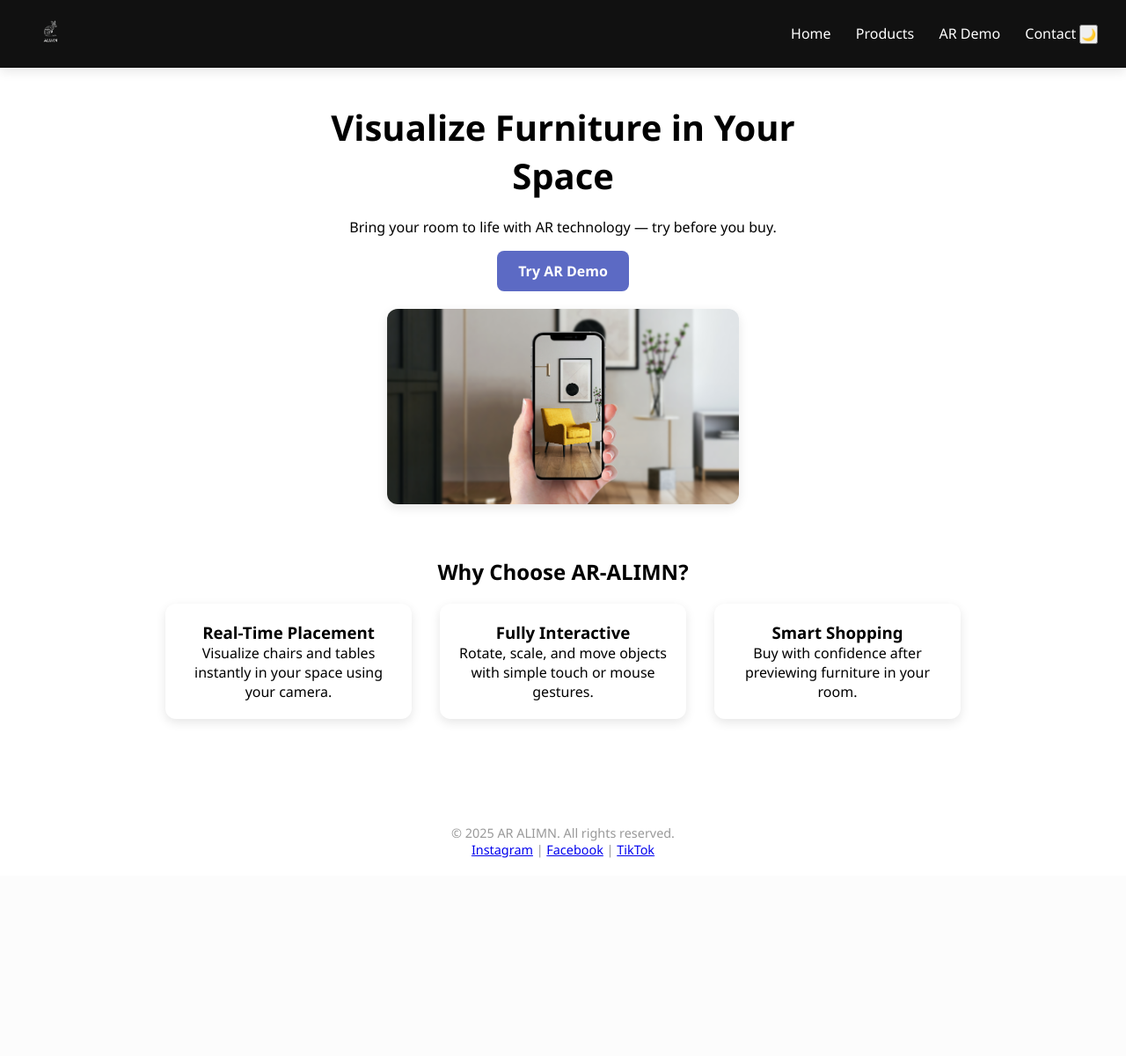
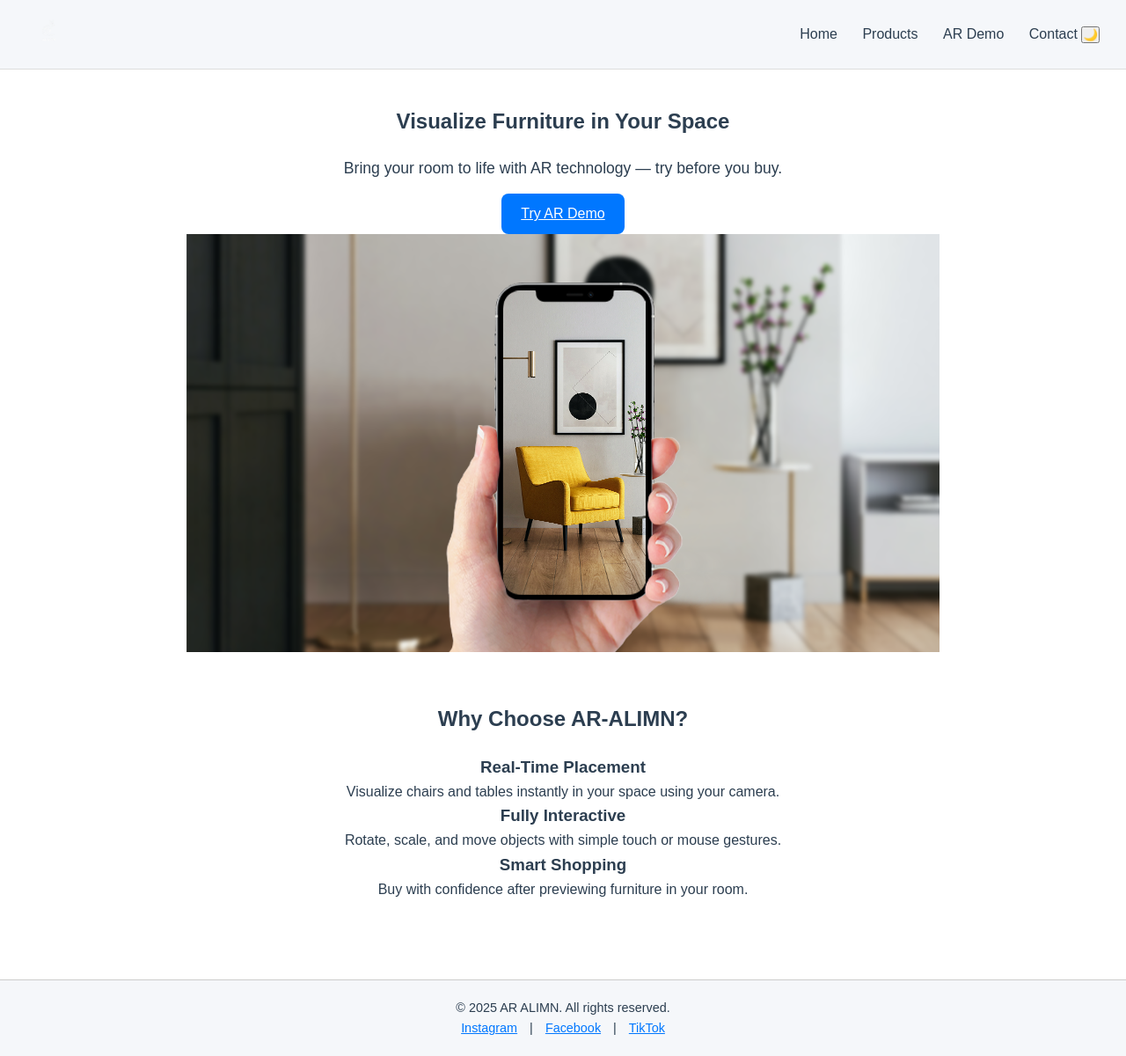
Before and after one commit to naqinizam/ar-alimn-project, a Flask app: page / in a window 1280 px wide. Shown: the whole page at 88% size. Before the commit the page ends 975 px from the top, so only its background shows below. Run offline with Flask 3, Linux system fonts and the light colour scheme.

Commit message:
Updated index.html and UI

```diff
--- a/static/script.js
+++ b/static/script.js
@@ -1,6 +1,4 @@
-// ======================
-// 🌙 DARK MODE TOGGLE
-// ======================
+// === DARK MODE TOGGLE ===
 const themeToggle = document.getElementById("toggle-theme");
 const body = document.body;
 
@@ -25,56 +23,44 @@ themeToggle?.addEventListener("click", () => {
   setTheme(current === "dark" ? "light" : "dark");
 });
 
-
-// ======================
-// 📷 AR CAMERA + OBJECT
-// ======================
-let scale = 1;
-let rotation = 0;
-let posX = 0;
-let posY = 0;
-let isDragging = false;
-let startX, startY;
-let initialDistance = 0;
-
-// Run only on AR Demo page
+// === AR DEMO CAMERA CONTROL ===
 document.addEventListener("DOMContentLoaded", () => {
-  const arButton = document.getElementById("start-ar");
+  const arBtn = document.getElementById("start-ar");
   const arObject = document.getElementById("ar-object");
   const cameraFeed = document.getElementById("camera-feed");
 
-  if (!arButton || !arObject || !cameraFeed) return; // Not on AR page
+  if (!arBtn || !arObject || !cameraFeed) return;
 
-  arButton.addEventListener("click", async () => {
+  arBtn.addEventListener("click", async () => {
     try {
-      document.querySelector(".hero")?.remove();
-      const stream = await navigator.mediaDevices.getUserMedia({
-        video: { facingMode: "environment" }
-      });
+      const stream = await navigator.mediaDevices.getUserMedia({ video: { facingMode: "environment" } });
       cameraFeed.srcObject = stream;
 
       const res = await fetch("/get_model");
       const data = await res.json();
       arObject.src = data.model_url || "https://i.imgur.com/JqYeZLn.png";
 
-      arObject.onload = () => {
-        arObject.style.display = "block";
-        centerObject();
+      // Wait for both video and image to be ready
+      cameraFeed.onloadedmetadata = () => {
+        arObject.onload = () => {
+          arObject.style.display = "block";
+          centerObject();
+        };
       };
     } catch (err) {
-      console.error("AR initialization failed", err);
-      alert("Unable to access camera or load model.");
+      console.error("AR failed", err);
+      alert("Camera access failed.");
     }
   });
 
-  // Center object
+  let scale = 1, rotation = 0, posX = 0, posY = 0, dragging = false, startX, startY;
+
   function centerObject() {
     posX = (cameraFeed.offsetWidth - arObject.offsetWidth) / 2;
     posY = (cameraFeed.offsetHeight - arObject.offsetHeight) / 2;
     updateObjectTransform();
   }
 
-  // Update position, scale, rotation
   function updateObjectTransform() {
     arObject.style.transform = `
       translate(${posX}px, ${posY}px)
@@ -83,72 +69,30 @@ document.addEventListener("DOMContentLoaded", () => {
     `;
   }
 
-  // Dragging - Mouse
-  arObject.addEventListener("mousedown", (e) => {
-    isDragging = true;
+  arObject.addEventListener("mousedown", e => {
+    dragging = true;
     startX = e.clientX - posX;
     startY = e.clientY - posY;
   });
 
-  document.addEventListener("mousemove", (e) => {
-    if (!isDragging) return;
+  document.addEventListener("mousemove", e => {
+    if (!dragging) return;
     posX = e.clientX - startX;
     posY = e.clientY - startY;
     updateObjectTransform();
   });
 
-  document.addEventListener("mouseup", () => {
-    isDragging = false;
+  document.addEventListener("mouseup", () => dragging = false);
+
+  arObject.addEventListener("wheel", e => {
+    e.preventDefault();
+    scale = Math.min(Math.max(0.5, scale - e.deltaY * 0.01), 3);
+    updateObjectTransform();
   });
 
-  // Dragging/Pinch - Touch
-  arObject.addEventListener("touchstart", (e) => {
-    if (e.touches.length === 1) {
-      isDragging = true;
-      startX = e.touches[0].clientX - posX;
-      startY = e.touches[0].clientY - posY;
-    } else if (e.touches.length === 2) {
-      initialDistance = Math.hypot(
-        e.touches[0].clientX - e.touches[1].clientX,
-        e.touches[0].clientY - e.touches[1].clientY
-      );
-    }
-  }, { passive: false });
-
-  document.addEventListener("touchmove", (e) => {
-    if (e.touches.length === 1 && isDragging) {
-      posX = e.touches[0].clientX - startX;
-      posY = e.touches[0].clientY - startY;
-      updateObjectTransform();
-    } else if (e.touches.length === 2) {
-      e.preventDefault();
-      const currentDistance = Math.hypot(
-        e.touches[0].clientX - e.touches[1].clientX,
-        e.touches[0].clientY - e.touches[1].clientY
-      );
-      scale *= currentDistance / initialDistance;
-      scale = Math.min(Math.max(0.5, scale), 3);
-      initialDistance = currentDistance;
-      updateObjectTransform();
-    }
-  }, { passive: false });
-
-  document.addEventListener("touchend", () => {
-    isDragging = false;
-  });
-
-  // Rotate on right-click or long-press
-  arObject.addEventListener("contextmenu", (e) => {
+  arObject.addEventListener("contextmenu", e => {
     e.preventDefault();
     rotation += 30;
     updateObjectTransform();
   });
-
-  // Zoom - Mouse wheel
-  arObject.addEventListener("wheel", (e) => {
-    e.preventDefault();
-    scale = Math.min(Math.max(0.5, scale - e.deltaY * 0.01), 3);
-    updateObjectTransform();
-  }, { passive: false });
-
 });
--- a/static/style.css
+++ b/static/style.css
@@ -1,237 +1,162 @@
-:root {
-  --bg-color-light: #f5f6fa;
-  --bg-color-dark: #1e1e1e;
-  --text-color-light: #1e1e1e;
-  --text-color-dark: #f5f6fa;
-  --accent-color: #5c6ac4;
-  --card-bg-light: #ffffff;
-  --card-bg-dark: #2b2b2b;
-  --border-radius: 12px;
-  --transition: all 0.3s ease;
-  --shadow: 0 4px 12px rgba(0, 0, 0, 0.1);
+/* Modern & Clean Reset */
+* {
+  margin: 0;
+  padding: 0;
+  box-sizing: border-box;
 }
 
-body.light {
-  background: var(--bg-color-light);
-  color: var(--text-color-light);
+body {
+  font-family: 'Poppins', sans-serif;
+  line-height: 1.6;
+  background-color: var(--bg);
+  color: var(--text);
+  transition: background 0.3s, color 0.3s;
+}
+
+:root {
+  --bg: #ffffff;
+  --text: #2c3e50;
+  --accent: #0077ff;
+  --card-bg: #f5f7fa;
 }
 
 body.dark {
-  background: var(--bg-color-dark);
-  color: var(--text-color-dark);
-}
-
-* {
-  box-sizing: border-box;
-  margin: 0;
-  padding: 0;
-  font-family: 'Segoe UI', sans-serif;
+  --bg: #1e1e2f;
+  --text: #f1f1f1;
+  --accent: #4db8ff;
+  --card-bg: #2a2a3b;
 }
 
 header {
+  background-color: var(--card-bg);
+  padding: 15px 30px;
   display: flex;
+  justify-content: space-between;
   align-items: center;
-  justify-content: space-between;
-  padding: 16px 32px;
-  background: #111;
-  color: white;
-  position: sticky;
-  top: 0;
-  z-index: 100;
-  box-shadow: var(--shadow);
+  border-bottom: 1px solid #ddd;
 }
 
 .logo img {
-  height: 48px;
-  width: auto;
+  height: 42px;
 }
 
 nav a {
-  color: white;
   text-decoration: none;
+  color: var(--text);
   margin-left: 24px;
   font-weight: 500;
-  transition: color 0.3s ease;
+  font-size: 1rem;
+  transition: color 0.3s;
 }
 
 nav a:hover {
-  color: var(--accent-color);
-}
-
-.toggle-mode {
-  cursor: pointer;
-  font-size: 18px;
-  margin-left: 20px;
-  color: var(--accent-color);
+  color: var(--accent);
 }
 
 main {
   padding: 40px 20px;
-  max-width: 1200px;
+  max-width: 900px;
   margin: auto;
   text-align: center;
 }
 
 h1, h2 {
-  text-align: center;
   margin-bottom: 20px;
 }
 
-.hero {
-  display: flex;
-  flex-direction: column;
-  align-items: center;
-  margin-bottom: 60px;
+section {
+  margin-bottom: 50px;
 }
 
-.hero-content {
-  max-width: 600px;
-  margin-bottom: 20px;
-}
-
-.hero-content h1 {
-  font-size: 2.5rem;
-}
-
-.hero-image {
-  width: 100%;
-  max-width: 400px;
-  border-radius: var(--border-radius);
-  box-shadow: var(--shadow);
+.hero p {
+  font-size: 1.1rem;
+  color: var(--text);
 }
 
 .btn {
   display: inline-block;
-  padding: 12px 24px;
-  background: var(--accent-color);
+  padding: 10px 22px;
+  font-size: 1rem;
+  background: var(--accent);
   color: white;
+  border: none;
   border-radius: 8px;
-  text-decoration: none;
-  font-weight: bold;
-  margin-top: 16px;
-  transition: var(--transition);
+  margin-top: 15px;
+  cursor: pointer;
+  transition: background 0.3s;
 }
 
 .btn:hover {
-  background: #3f4ab8;
+  background: #005ecc;
 }
 
-.why-us .features {
+/* AR Demo Camera */
+.ar-view {
   display: flex;
-  justify-content: center;
-  flex-wrap: wrap;
-  gap: 32px;
-}
-
-.feature {
-  background: var(--card-bg-light);
-  border-radius: var(--border-radius);
-  padding: 20px;
-  width: 280px;
-  box-shadow: var(--shadow);
-}
-
-body.dark .feature {
-  background: var(--card-bg-dark);
-}
-
-.feature i {
-  font-size: 28px;
-  margin-bottom: 12px;
-  color: var(--accent-color);
-}
-
-.product-grid {
-  display: flex;
-  flex-wrap: wrap;
-  justify-content: center;
-  gap: 24px;
-}
-
-.product-card {
-  background: var(--card-bg-light);
-  padding: 16px;
-  width: 280px;
-  border-radius: var(--border-radius);
-  box-shadow: var(--shadow);
-}
-
-body.dark .product-card {
-  background: var(--card-bg-dark);
-}
-
-.product-card img {
-  width: 100%;
-  height: 200px;
-  object-fit: contain;
-  margin-bottom: 12px;
-}
-
-.ar-instructions {
-  list-style: disc;
-  margin: 0 auto 20px;
-  padding-left: 20px;
-  max-width: 500px;
-  text-align: left;
-}
-
-.ar-view {
-  position: relative;
-  width: 100%;
-  max-width: 480px;
-  margin: auto;
-  background: #000;
-  border-radius: var(--border-radius);
-  overflow: hidden;
-  aspect-ratio: 4 / 3;
-  box-shadow: var(--shadow);
+  flex-direction: column;
+  align-items: center;
+  margin-top: 30px;
 }
 
 #camera-feed {
-  width: 100%;
-  height: 100%;
-  object-fit: cover;
+  width: 90%;
+  max-width: 420px;
+  aspect-ratio: 4 / 3;
+  border-radius: 12px;
+  overflow: hidden;
+  background: black;
+  position: relative;
 }
 
 #ar-object {
   position: absolute;
+  width: 150px;
   top: 50%;
   left: 50%;
-  width: 160px;
-  transform: translate(-50%, -50%) scale(1);
+  transform: translate(-50%, -50%);
   display: none;
-  touch-action: none;
   z-index: 2;
 }
 
-.contact-card {
-  display: inline-block;
-  background: var(--card-bg-light);
-  padding: 24px 40px;
-  border-radius: var(--border-radius);
-  box-shadow: var(--shadow);
-  text-align: center;
+/* Contact Form */
+.contact-form {
+  background: var(--card-bg);
+  padding: 30px;
+  border-radius: 10px;
+  max-width: 600px;
+  margin: auto;
 }
 
-body.dark .contact-card {
-  background: var(--card-bg-dark);
+.contact-form input,
+.contact-form textarea {
+  width: 100%;
+  padding: 10px;
+  margin-top: 15px;
+  border: 1px solid #ccc;
+  border-radius: 6px;
+  background: white;
 }
 
+.contact-form textarea {
+  resize: vertical;
+  height: 100px;
+}
+
+.contact-form button {
+  margin-top: 15px;
+}
+
+/* Footer */
 footer {
-  margin-top: 60px;
   padding: 20px;
+  background-color: var(--card-bg);
+  color: var(--text);
   text-align: center;
   font-size: 0.9rem;
-  color: #999;
+  border-top: 1px solid #ccc;
 }
 
-@media (max-width: 768px) {
-  .hero-content h1 {
-    font-size: 1.8rem;
-  }
-
-  nav {
-    flex-direction: column;
-    align-items: flex-start;
-  }
+footer a {
+  color: var(--accent);
+  margin: 0 10px;
 }
```
Also changed, not shown: templates/ar.html (+8 -15 lines), templates/contact.html (+11 -12 lines).
